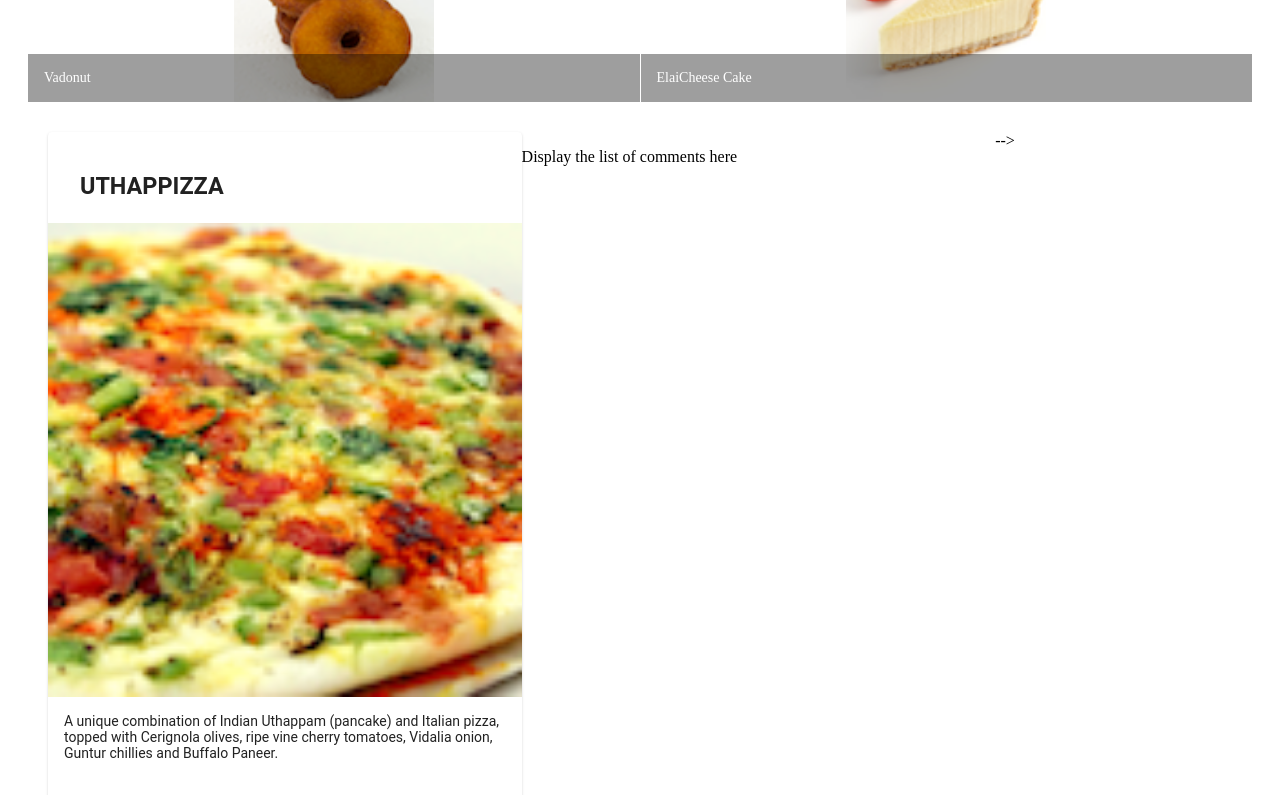
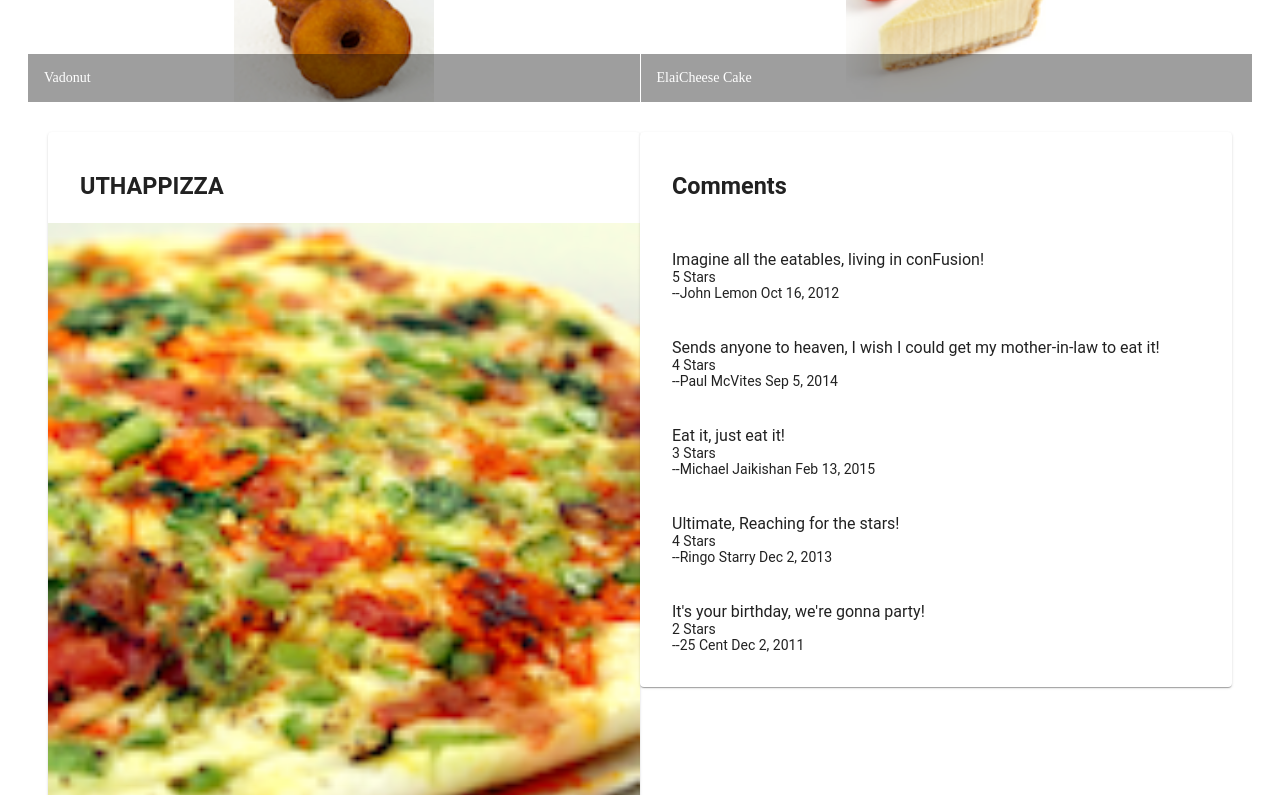
Before and after one commit to Elenetta17/conFusion, an Angular app: page / in a window 1280 px wide. Shown: the part 460-1255 px from the top of the page. Built offline with nearby package versions, Linux system fonts and the light colour scheme.

Commit message:
Week 1 Assignment

```diff
--- a/src/app/dishdetail/dishdetail.component.html
+++ b/src/app/dishdetail/dishdetail.component.html
@@ -9,7 +9,7 @@
 
 
     <div fxFlex >
-      <div fxFlex="40">
+      <div fxFlex=>
         <mat-card *ngIf="dish">
           <mat-card-header>
             <mat-card-title>
@@ -26,9 +26,30 @@
           </mat-card-actions>
         </mat-card>
     </div>
-    <div fxFlex="40">
-      <p>Display the list of comments here</p>
-    </div> -->
+    <div fxFlex=>
+      <mat-card *ngIf="dish">
+            <mat-card-header>
+              <mat-card-title>
+                <h3>Comments</h3>
+              </mat-card-title>
+            </mat-card-header>
+            <mat-card-content>
+              <mat-list fxFlex>
+                <mat-list-item *ngFor="let comment of dish.comments">
+                  <p matLine>
+                    <span> {{comment.comment}} </span>
+                  </p>
+                   <p matLine>
+                    <span> {{comment.rating}} Stars </span>
+                  </p>
+                  <p matLine>
+                    <span> --{{comment.author}}  {{comment.date|date}}</span>
+                  </p>
+                </mat-list-item>
+              </mat-list>
+            </mat-card-content>
+          </mat-card>
+    </div>
 
   </div>
 
```
